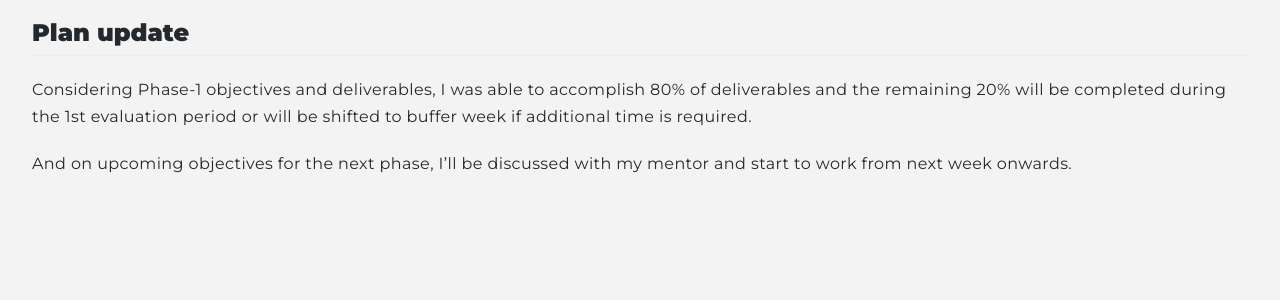
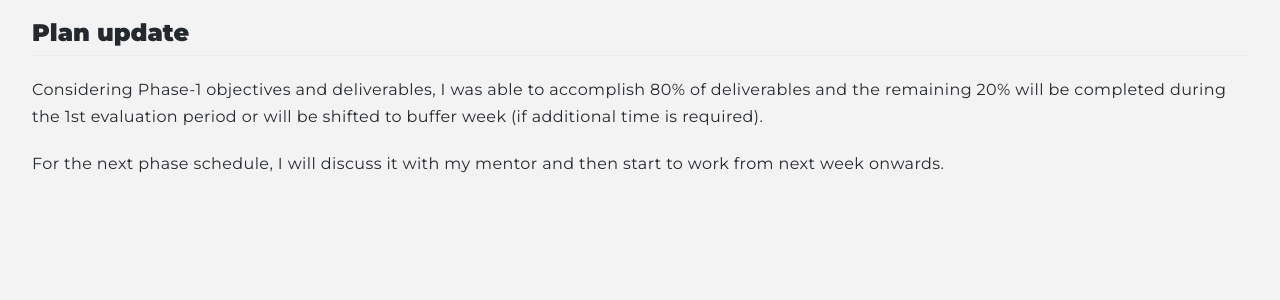
Before and after one commit to cdli-gh/blog, a Jekyll site: the page built from _blog/gsoc20/search/posts/05_eval1.md, in a window 1280 px wide. Shown: the part 1645-1945 px from the top of the page. Built offline with Jekyll 4.4.1, drawn with Linux system fonts in a browser that asks for light colours; Markdown is read by kramdown in place of the engine named in the settings.

Commit message:
Eval:1 Updated

```diff
--- a/_blog/gsoc20/search/posts/05_eval1.md
+++ b/_blog/gsoc20/search/posts/05_eval1.md
@@ -42,6 +42,6 @@ The main difficulty is the clarity on setting up of role-based access which will
 
 ## Plan update
 
-Considering Phase-1 objectives and deliverables, I was able to accomplish 80% of deliverables and the remaining 20% will be completed during the 1st evaluation period or will be shifted to buffer week if additional time is required.
+Considering Phase-1 objectives and deliverables, I was able to accomplish 80% of deliverables and the remaining 20% will be completed during the 1st evaluation period or will be shifted to buffer week (if additional time is required).
 
-And on upcoming objectives for the next phase, I'll be discussed with my mentor and start to work from next week onwards.
+For the next phase schedule, I will discuss it with my mentor and then start to work from next week onwards.
```
